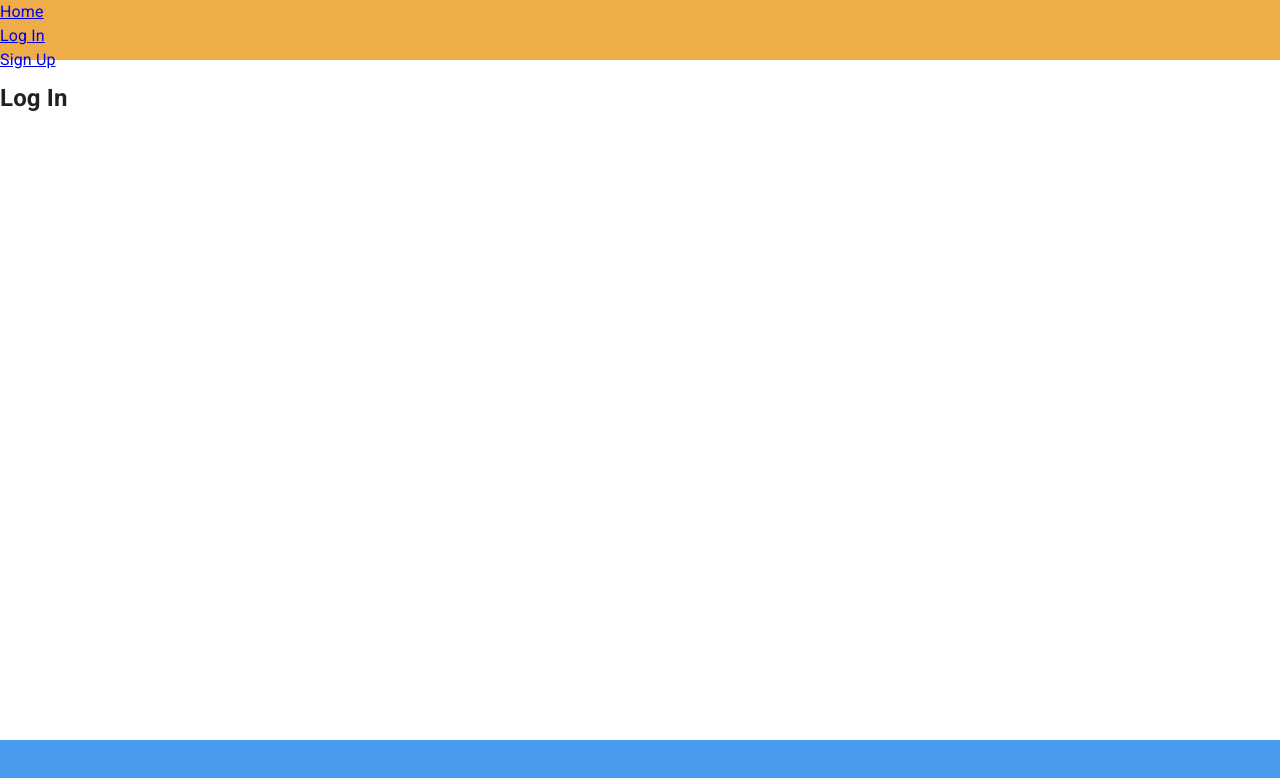
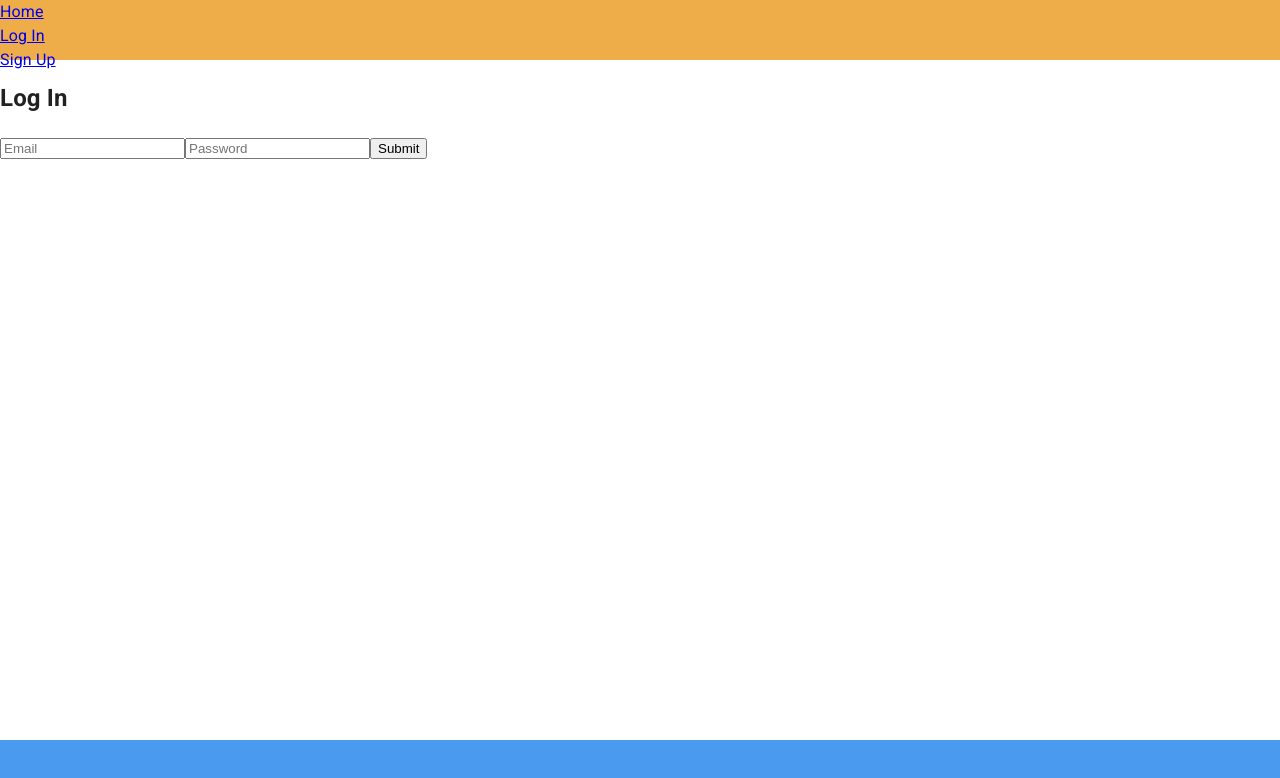
Before and after one commit to jooyul-yoon/Jung-Go, a Next.js app: page /login in a window 1280 px wide. Shown: the top 778 px of the page. Built offline with nearby package versions, Linux system fonts and the light colour scheme.

Commit message:
layout set

```diff
--- a/app/layout.tsx
+++ b/app/layout.tsx
@@ -1,11 +1,13 @@
 "use client";
 
+import { Suspense } from "react";
 import Footer from "../components/Footer";
 import Header from "../components/Header";
 import "../styles/global.css";
 import theme from "./theme";
 import CssBaseline from "@mui/material/CssBaseline";
 import { ThemeProvider } from "@mui/material/styles";
+import Loading from "./loading";
 
 export default function RootLayout({
   children,
@@ -19,7 +21,9 @@ export default function RootLayout({
         <CssBaseline />
         <body>
           <Header />
-          <main>{children}</main>
+          <Suspense fallback={<Loading />}>
+            <main>{children}</main>
+          </Suspense>
           <Footer />
         </body>
       </ThemeProvider>
--- /dev/null
+++ b/app/loading.tsx
@@ -0,0 +1,3 @@
+export default function Loading() {
+  return <p>Loading ...</p>;
+}
--- a/app/login/page.tsx
+++ b/app/login/page.tsx
@@ -1,11 +1,53 @@
+"use client";
+
 import styles from "./layout.module.css";
 import "../../styles/global.css";
 import React from "react";
+import { SubmitHandler, useForm } from "react-hook-form";
+
+type Inputs = {
+  email: string;
+  password: string;
+};
+
+async function login(email, password) {
+  const data = await fetch("https://junggo-server.run.goorm.app/auth/login", {
+    method: "POST",
+    headers: {
+      "Content-Type": "application/json",
+    },
+    body: JSON.stringify({
+      email,
+      password,
+    }),
+  });
+  const json = await data.json();
+  return json?.posts as any[];
+}
 
 export default function Login() {
+  const {
+    register,
+    handleSubmit,
+    watch,
+    formState: { errors },
+  } = useForm<Inputs>();
+  const onSubmit: SubmitHandler<Inputs> = ({ email, password }) => {
+    login(email, password);
+  };
+
   return (
     <section>
       <h1>Log In</h1>
+      <form onSubmit={handleSubmit(onSubmit)}>
+        <input placeholder="Email" {...register("email", { required: true })} />
+        <input
+          placeholder="Password"
+          type="password"
+          {...register("password", { required: true })}
+        />
+        <input type="submit" />
+      </form>
     </section>
   );
 }
--- a/app/page.tsx
+++ b/app/page.tsx
@@ -1,9 +1,8 @@
 import styles from "./layout.module.css";
 import "../styles/global.css";
-import Link from "next/link";
 import React from "react";
 
-export default function Page() {
+export default async function Page() {
   return (
     <section>
       <h1>HOME</h1>
--- a/package.json
+++ b/package.json
@@ -12,7 +12,8 @@
     "eslint-config-next": "^13.2.4",
     "next": "^13.2.4",
     "react": "^18.2.0",
-    "react-dom": "^18.2.0"
+    "react-dom": "^18.2.0",
+    "react-hook-form": "^7.43.9"
   },
   "devDependencies": {
     "@types/node": "^18.15.11",
```
Also changed, not shown: 1 other file (tests, documents, lock files or other folders).
